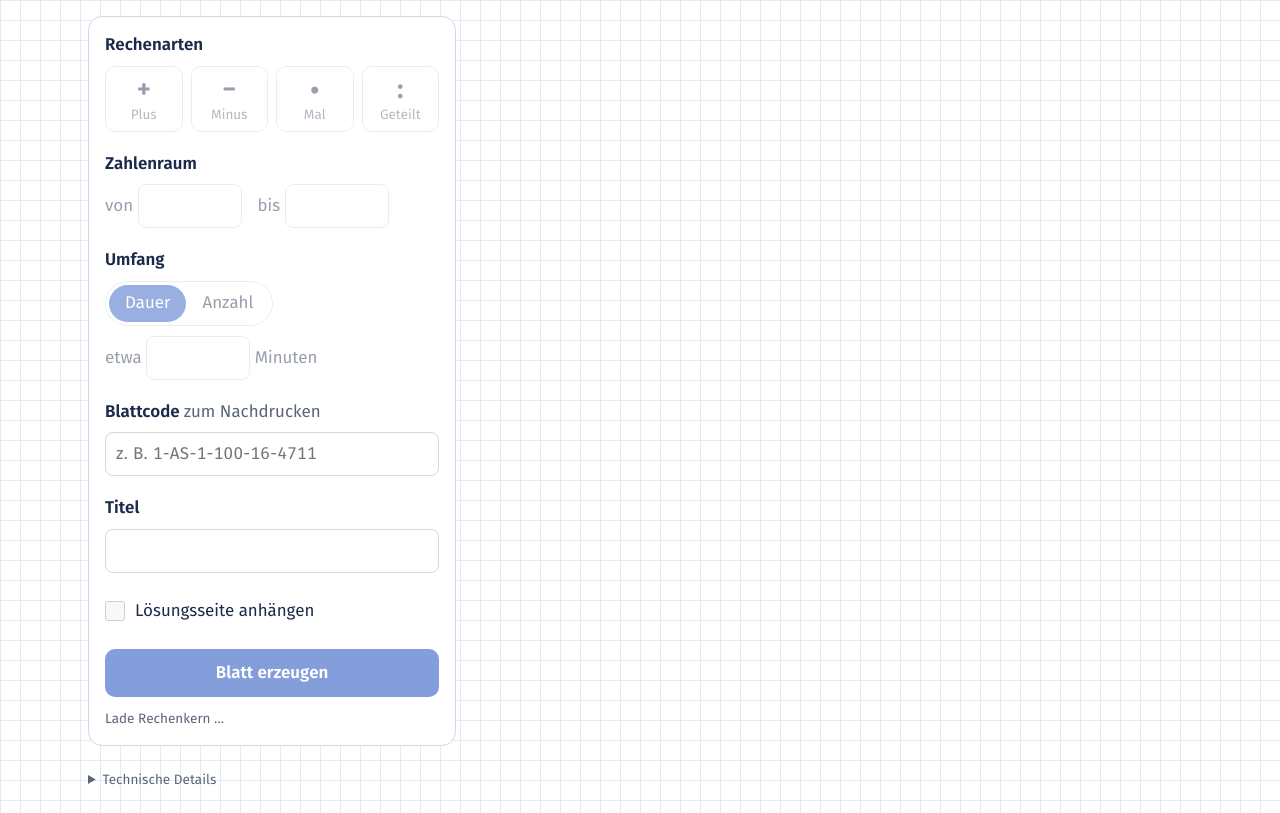
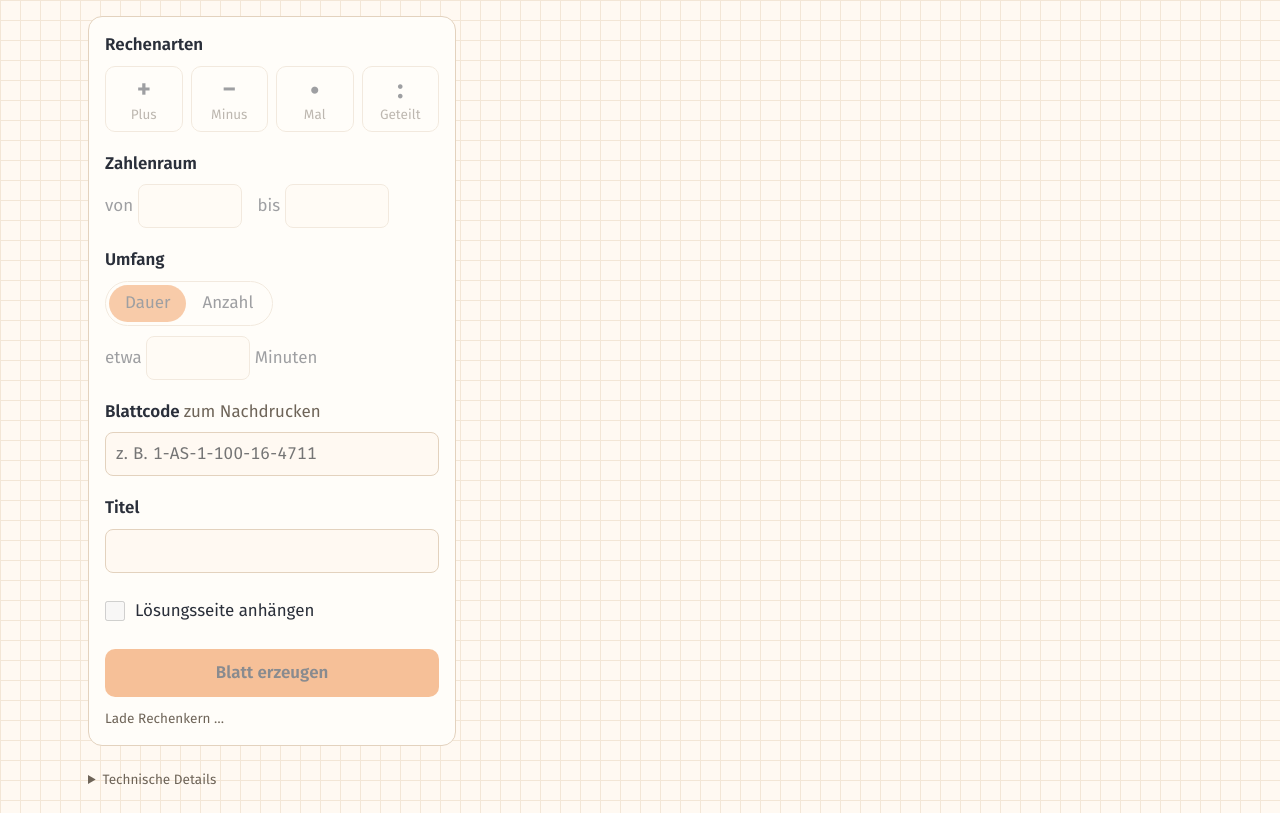
Before and after one commit to amthor/adsumudi, a website: page web/index.html in a window 1280 px wide. Shown: the part 120-933 px from the top of the page. Drawn offline with Linux system fonts and the light colour scheme; files whose address does not match are found by name.

Commit message:
adjust CSS toward more friendly colorscheme

```diff
--- a/web/style.css
+++ b/web/style.css
@@ -1,5 +1,9 @@
-/* The page borrows from a school exercise book: squared paper, ink blue,
-   correction red, and Fira Sans like the worksheet itself. */
+/* Design idea: school exercise book with squared paper. Palette:
+   cream background, apricot accent, dark ink (playful/contrast). Red = error messages!
+
+   Accent comes in two shades: --accent for filled areas (with
+   --accent-contrast text on top) and the darker --accent-text for text,
+   borders and focus rings, so both meet WCAG AA contrast (4.5:1). */
 
 @font-face {
   font-family: "Fira Sans";
@@ -23,35 +27,36 @@
 }
 
 :root {
-  --ink: #1b2a4a;
-  --muted: #5b6478;
-  --paper: #ffffff;
-  --grid: #e3eaf4;
-  --panel: #ffffff;
-  --border: #cfd8e6;
-  --accent: #1f4fbf;
-  --accent-contrast: #ffffff;
-  --accent-soft: #e8eefb;
-  --error: #c62828;
-  --error-soft: #fdeceb;
+  --ink: #2a2f3a;
+  --muted: #6e6458;
+  --paper: #fff9f2;
+  --grid: #f3e6d6;
+  --panel: #fffdf9;
+  --border: #e3d2be;
+  --accent: #f0904a;
+  --accent-contrast: #2a2f3a;
+  --accent-text: #a9480f;
+  --accent-soft: #fde7d3;
+  --error: #b42344;
+  --error-soft: #fcebee;
   --radius: 10px;
-  color-scheme: light dark;
+  color-scheme: light;
 }
 
-@media (prefers-color-scheme: dark) {
-  :root {
-    --ink: #e8ecf4;
-    --muted: #a3acbf;
-    --paper: #14161c;
-    --grid: #1e222c;
-    --panel: #1b1f28;
-    --border: #353c4c;
-    --accent: #85a8ff;
-    --accent-contrast: #0d1424;
-    --accent-soft: #232f4b;
-    --error: #ff8a80;
-    --error-soft: #3a1f1d;
-  }
+:root[data-theme="dark"] {
+  --ink: #f1e9df;
+  --muted: #b8ac9e;
+  --paper: #1c1915;
+  --grid: #26221d;
+  --panel: #25211c;
+  --border: #433b32;
+  --accent: #f2a36b;
+  --accent-contrast: #1c1915;
+  --accent-text: #f2a36b;
+  --accent-soft: #3a2a1d;
+  --error: #ff8fa3;
+  --error-soft: #3a1f25;
+  color-scheme: dark;
 }
 
 * {
@@ -62,16 +67,29 @@
   display: none !important;
 }
 
+/* For screen readers */
+.visually-hidden {
+  position: absolute;
+  width: 1px;
+  height: 1px;
+  overflow: hidden;
+  clip-path: inset(50%);
+  white-space: nowrap;
+}
+
 body {
   margin: 0;
   color: var(--ink);
   background-color: var(--paper);
-  /* squared paper, 5 mm boxes */
+  /* "squared paper" 5 mm */
   background-image:
     linear-gradient(var(--grid) 1px, transparent 1px),
     linear-gradient(90deg, var(--grid) 1px, transparent 1px);
   background-size: 20px 20px;
-  font: 17px/1.45 "Fira Sans", system-ui, sans-serif;
+  font:
+    17px/1.45 "Fira Sans",
+    system-ui,
+    sans-serif;
 }
 
 .layout {
@@ -209,18 +227,18 @@ fieldset:disabled .segmented {
 }
 
 .chip:has(input:checked) {
-  border-color: var(--accent);
+  border-color: var(--accent-text);
   background: var(--accent-soft);
-  color: var(--accent);
+  color: var(--accent-text);
 }
 
 .chip:has(input:checked) .chip-symbol {
-  color: var(--accent);
+  color: var(--accent-text);
 }
 
 .chip:has(input:focus-visible),
 .segmented label:has(input:focus-visible) {
-  outline: 2px solid var(--accent);
+  outline: 2px solid var(--accent-text);
   outline-offset: 2px;
 }
 
@@ -248,7 +266,7 @@ input[type="number"] {
 }
 
 input:focus-visible {
-  border-color: var(--accent);
+  border-color: var(--accent-text);
   outline: 2px solid var(--accent-soft);
 }
 
@@ -375,9 +393,9 @@ button:disabled {
   align-items: center;
   min-height: 44px;
   padding: 0 16px;
-  border: 1.5px solid var(--accent);
+  border: 1.5px solid var(--accent-text);
   border-radius: var(--radius);
-  color: var(--accent);
+  color: var(--accent-text);
   font-weight: 600;
   text-decoration: none;
 }
@@ -397,7 +415,7 @@ button:disabled {
   padding: 0;
   border: 0;
   background: none;
-  color: var(--accent);
+  color: var(--accent-text);
   font: inherit;
   text-decoration: underline;
   cursor: pointer;
@@ -409,7 +427,7 @@ button:disabled {
   border: 1.5px solid var(--border);
   border-radius: 8px;
   background: var(--paper);
-  color: var(--accent);
+  color: var(--accent-text);
   font: inherit;
   font-size: 0.9rem;
   font-weight: 600;
@@ -417,7 +435,7 @@ button:disabled {
 }
 
 .small-button:hover {
-  border-color: var(--accent);
+  border-color: var(--accent-text);
 }
 
 #title {
@@ -498,7 +516,12 @@ button:disabled {
   border: 1px solid var(--border);
   border-radius: 8px;
   background: var(--panel);
-  font: 0.8rem/1.5 ui-monospace, "SF Mono", Menlo, Consolas, monospace;
+  font:
+    0.8rem/1.5 ui-monospace,
+    "SF Mono",
+    Menlo,
+    Consolas,
+    monospace;
   white-space: pre-wrap;
   overflow-wrap: anywhere;
 }
```
